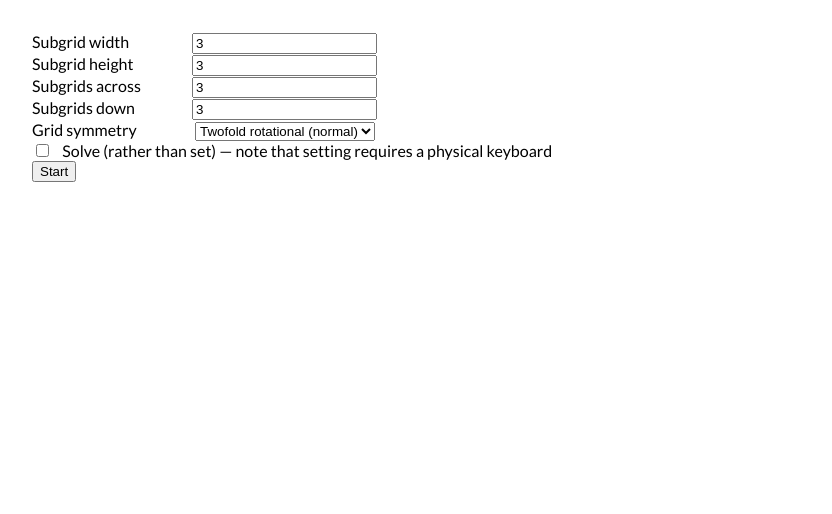
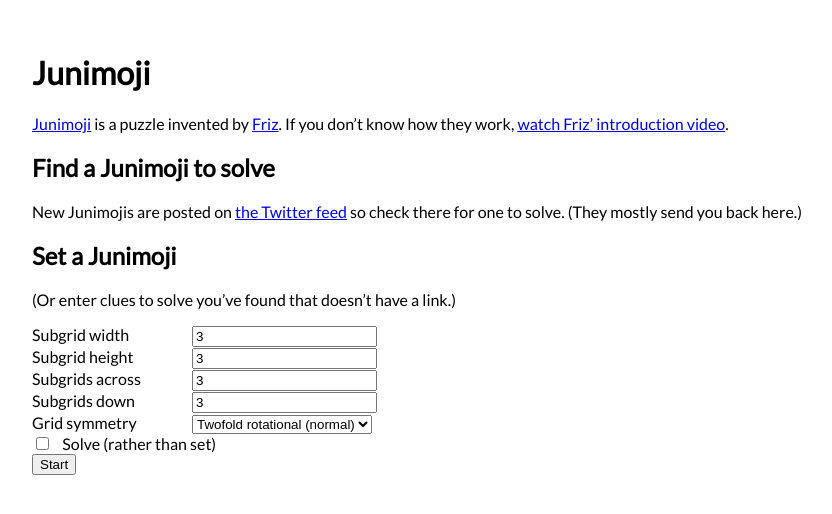
Before and after one commit to andrew-t/junimoji, a plain HTML site: page index.html in a window 1280 px wide. Shown: the whole page, without its empty margins (0-832 px from the left). Drawn offline with Linux system fonts and the light colour scheme.

Commit message:
Add a passable intro screen

```diff
--- a/index.html
+++ b/index.html
@@ -18,13 +18,22 @@
 		<div>U</div>
 	</div>
 	<form id="before">
+		<h1>Junimoji</h1>
+		<p>
+			<a href="https://twitter.com/junimojis">Junimoji</a> is a puzzle invented by <a href="https://twitter.com/frizfrizzle">Friz</a>. If you don’t know how they work, <a href="https://www.youtube.com/watch?v=5FMgZE9nDvw">watch Friz’ introduction video</a>.
+		</p>
+		<h2>Find a Junimoji to solve</h2>
+		<p>
+			New Junimojis are posted on <a href="https://twitter.com/junimojis">the Twitter feed</a> so check there for one to solve. (They mostly send you back here.)
+		</p>
+		<h2>Set a Junimoji</h2>
+		<p>(Or enter clues to solve you’ve found that doesn’t have a link.)</p>
 		<label><span>Subgrid width</span><input id="subgrid-width" type="number" value="3" min="0"></label>
 		<label><span>Subgrid height</span><input id="subgrid-height" type="number" value="3" min="0"></label>
 		<label><span>Subgrids across</span><input id="subgrids-across" type="number" value="3" min="0"></label>
 		<label><span>Subgrids down</span><input id="subgrids-down" type="number" value="3" min="0"></label>
 		<label>
-			<span>Grid symmetry</span>
-			<select id="symmetry">
+			<span>Grid symmetry</span><select id="symmetry">
 				<option value="180">Twofold rotational (normal)</option>
 				<option value="90">Fourfold rotational</option>
 				<option value="h">Horizontal</option>
@@ -37,7 +46,9 @@
 				<option value="none">No symmetry</option>
 			</select>
 		</label>
-		<label id="solve-label"><input type="checkbox" id="solve"><span>Solve (rather than set) — note that setting requires a physical keyboard</span></label>
+		<label id="solve-label">
+			<input type="checkbox" id="solve"><span>Solve (rather than set)</span>
+		</label>
 		<button>Start</button>
 	</form>
 	<div id="main">
```
